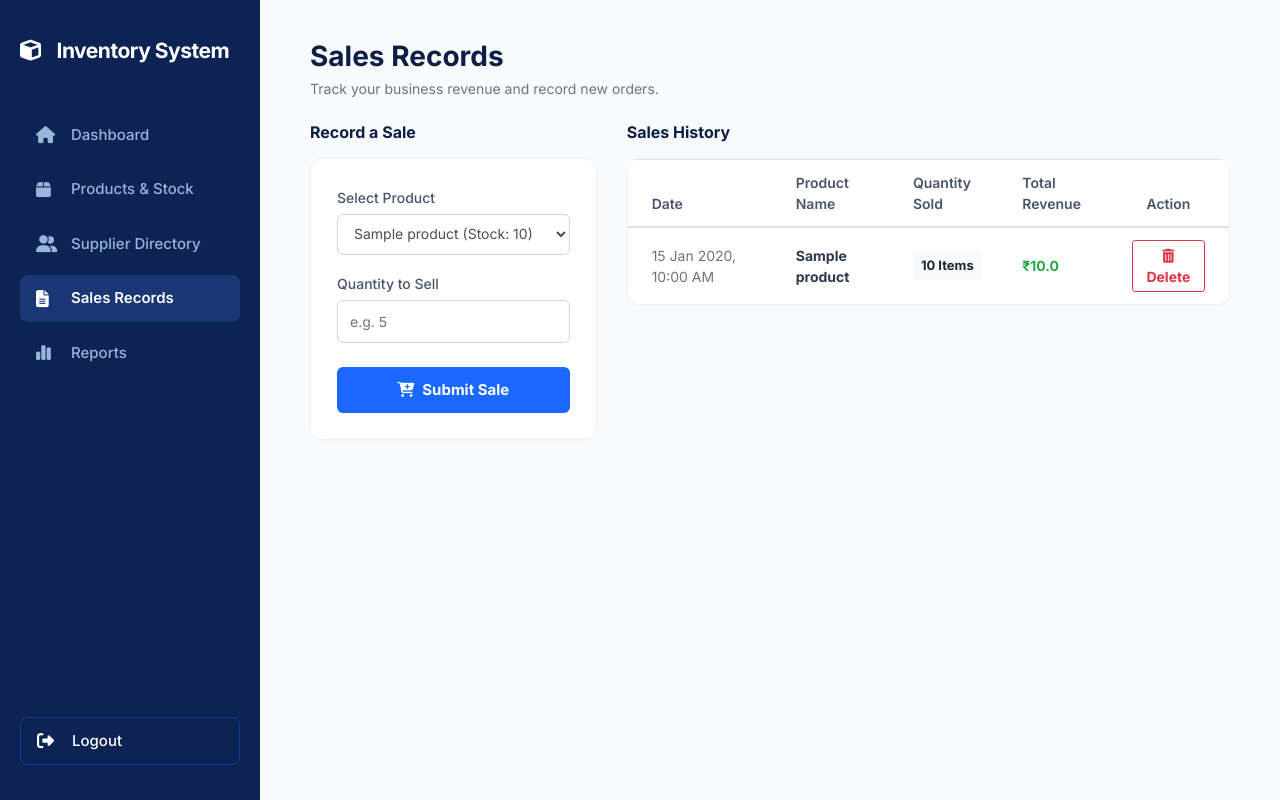
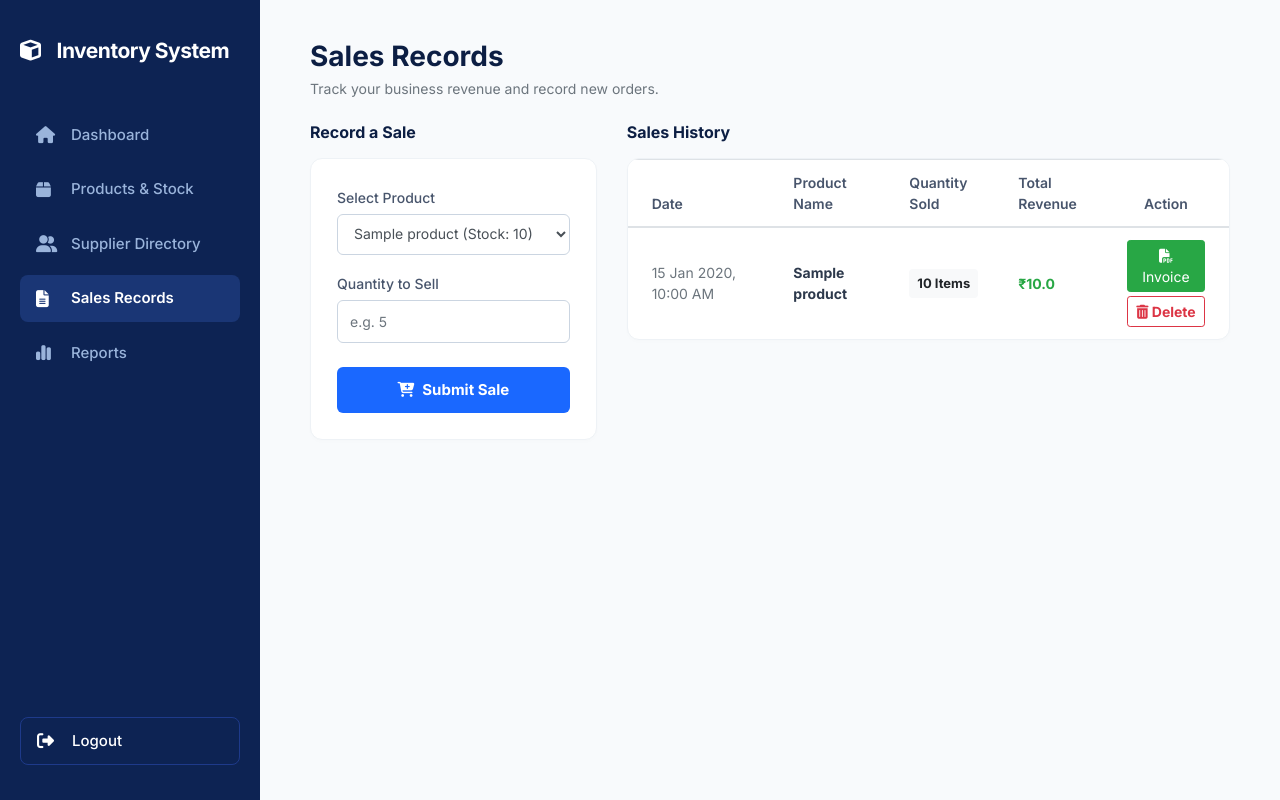
Before and after one commit to Siddhi-Shinde-dev/Inventory-Management-System, a Flask app: template templates/sales.html in a window 1280 px wide. Run offline with Flask 3, Linux system fonts and the light colour scheme; the template is opened without the code that fills it: values that come from a table or form of the project are taken from there, others are empty; tables that the repository leaves empty hold one stand-in row (values such as "Sample post").

Commit message:
Added invoice PDF feature and updated sales/products pages

```diff
--- a/app.py
+++ b/app.py
@@ -653,6 +653,58 @@ def reports_pdf():
                     headers={"Content-Disposition": "attachment; filename=Inventory_Valuation_Report.pdf"})
 
 
+@app.route("/invoice/<int:sale_id>")
+@login_required
+def generate_invoice(sale_id):
+
+    sale = db.session.get(Sales, sale_id)
+
+    if not sale:
+        return "Sale not found", 404
+
+    product = db.session.get(Product, sale.product_id)
+
+    buffer = io.BytesIO()
+    doc = SimpleDocTemplate(buffer, pagesize=letter)
+    elements = []
+    styles = getSampleStyleSheet()
+
+    elements.append(Paragraph("Inventory Management System", styles['Title']))
+    elements.append(Paragraph("Sales Invoice", styles['Heading2']))
+    elements.append(Paragraph("Pune, Maharashtra", styles['Normal']))
+    elements.append(Paragraph("Email: support@gmail.com", styles['Normal']))
+    elements.append(Spacer(1, 20))
+
+    data = [
+        ["Invoice No", f"INV-{sale.id}"],
+        ["Date", sale.sale_date.strftime("%d-%m-%Y")],
+        ["Product Name", product.name],
+        ["Category", product.category],
+        ["Quantity Sold", str(sale.qty_sold)],
+        ["Unit Price", f"INR {product.price:.2f}"],
+        ["Total Amount", f"INR {sale.total_price:.2f}"]
+    ]
+
+    table = Table(data, colWidths=[150, 250])
+
+    table.setStyle(TableStyle([
+        ('GRID', (0, 0), (-1, -1), 1, colors.black),
+        ('BACKGROUND', (0, 0), (-1, 0), colors.lightgrey)
+    ]))
+
+    elements.append(table)
+
+    doc.build(elements)
+    buffer.seek(0)
+
+    return Response(
+        buffer.getvalue(),
+        mimetype="application/pdf",
+        headers={
+            "Content-Disposition":
+            f"attachment; filename=Invoice_{sale.id}.pdf"
+        }
+    )
 # --- ⚙️ ADMIN SETTINGS ROUTES ---
 
 @app.route("/settings", methods=["GET", "POST"])
--- a/templates/products.html
+++ b/templates/products.html
@@ -183,7 +183,6 @@
     </div>
   </div>
 </div>
-
 <script src="https://cdn.jsdelivr.net/npm/jquery@3.5.1/dist/jquery.slim.min.js"></script>
 <script src="https://cdn.jsdelivr.net/npm/bootstrap@4.6.2/dist/js/bootstrap.bundle.min.js"></script>
 </body>
--- a/templates/sales.html
+++ b/templates/sales.html
@@ -219,12 +219,33 @@
                                         {% endif %}
                                     </td>
                                     <td class="font-weight-bold">{{ sale.product.name }}</td>
-                                    <td><span class="badge badge-light p-2" style="font-size: 13px;">{{ sale.qty_sold }} Items</span></td>
-                                    <td class="text-success font-weight-bold">₹{{ sale.total_price }}</td>
-                                    <td class="text-center pr-4">
-                                        <a href="/sales/delete/{{ sale.id }}" class="btn btn-sm btn-outline-danger font-weight-bold" onclick="return confirm('Are you sure you want to cancel this sale? Sold stock will be restored.')">
-                                            <i class="fa-solid fa-trash-can"></i> Delete
-                                        </a>
+
+<td>
+    <span class="badge badge-light p-2" style="font-size: 13px;">
+        {{ sale.qty_sold }} Items
+    </span>
+</td>
+
+<td class="text-success font-weight-bold">
+    ₹{{ sale.total_price }}
+</td>
+
+<td class="text-center pr-4">
+
+    <a href="/invoice/{{ sale.id }}"
+       class="btn btn-sm btn-success mb-1">
+        <i class="fa-solid fa-file-pdf"></i> Invoice
+    </a>
+
+    <br>
+
+    <a href="/sales/delete/{{ sale.id }}"
+       class="btn btn-sm btn-outline-danger font-weight-bold"
+       onclick="return confirm('Are you sure you want to cancel this sale? Sold stock will be restored.')">
+        <i class="fa-solid fa-trash-can"></i> Delete
+    </a>
+
+</td>
                                     </td>
                                 </tr>
                                 {% endfor %}
@@ -243,5 +264,6 @@
 
 <script src="https://cdn.jsdelivr.net/npm/jquery@3.5.1/dist/jquery.slim.min.js"></script>
 <script src="https://cdn.jsdelivr.net/npm/bootstrap@4.6.2/dist/js/bootstrap.bundle.min.js"></script>
+
 </body>
 </html>
```
Also changed, not shown: 2 other files.
